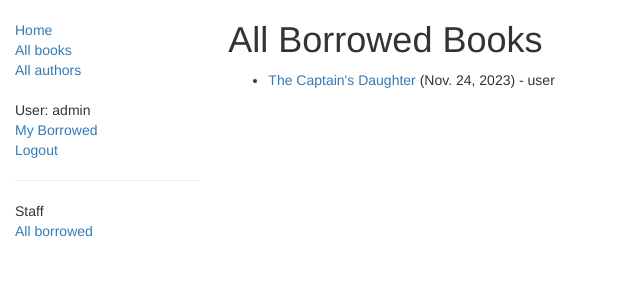
After one commit to Alkaiir/DjangoPraktikaTask1, a Django app: page /catalog/borrowed/ in a window 1280 px wide. The commit adds this page. Shown: the top 300 px of the page, without its empty margins (0-640 px from the left). Run offline with Django 4.2, Linux system fonts and the light colour scheme; a user stored in the database is signed in; data comes from the database, SQL or seed files in the repository; both versions use the stored data as it was after the commit; some libraries are stand-ins or nearby versions.

Commit message:
Сделано задание 7

```diff
--- a/catalog/admin.py
+++ b/catalog/admin.py
@@ -4,6 +4,10 @@ from django.contrib import admin
 
 from .models import Author, Genre, Book, BookInstance, Language
 
+# Логин
+# user
+# Пароль
+# V2Os1aZX_N
 # Логин
 # librarian
 # Пароль
--- a/catalog/templates/base_generic.html
+++ b/catalog/templates/base_generic.html
@@ -33,6 +33,15 @@
                     <li><a href="{% url 'login' %}?next={{ request.path }}">Login</a></li>
                  {% endif %}
             </ul>
+
+            {% if user.is_staff %}
+               <hr>
+               <ul class="sidebar-nav">
+                   <li>Staff</li>
+                   <li><a href="{% url 'all-borrowed' %}">All borrowed</a></li>
+               </ul>
+           {% endif %}
+
           {% endblock %}
         </div>
         <div class="col-sm-10 ">{% block content %}{% endblock %}
--- /dev/null
+++ b/catalog/templates/catalog/bookinstance_list_borrowed_all.html
@@ -0,0 +1,19 @@
+{% extends "base_generic.html" %}
+
+{% block content %}
+    <h1>All Borrowed Books</h1>
+
+    {% if bookinstance_list %}
+    <ul>
+
+      {% for bookinst in bookinstance_list %}
+      <li class="{% if bookinst.is_overdue %}text-danger{% endif %}">
+        <a href="{% url 'book-detail' bookinst.book.pk %}">{{bookinst.book.title}}</a> ({{ bookinst.due_back }}) {% if user.is_staff %}- {{ bookinst.borrower }}{% endif %}
+      </li>
+      {% endfor %}
+    </ul>
+
+    {% else %}
+      <p>There are no books borrowed.</p>
+    {% endif %}
+{% endblock %}
--- a/catalog/urls.py
+++ b/catalog/urls.py
@@ -9,4 +9,5 @@ urlpatterns = [
     path('authors/', views.AuthorListView.as_view(), name='authors'),
     path('author/<int:pk>', views.AuthorDetailView.as_view(), name='author-detail'),
     path('mybooks/', views.LoanedBooksByUserListView.as_view(), name='my-borrowed'),
+    path(r'borrowed/', views.LoanedBooksAllListView.as_view(), name='all-borrowed'),
 ]
--- a/catalog/views.py
+++ b/catalog/views.py
@@ -58,3 +58,16 @@ class LoanedBooksByUserListView(LoginRequiredMixin,generic.ListView):
             .filter(status__exact='o')
             .order_by('due_back')
         )
+
+
+from django.contrib.auth.mixins import PermissionRequiredMixin
+
+
+class LoanedBooksAllListView(PermissionRequiredMixin, generic.ListView):
+    model = BookInstance
+    permission_required = 'catalog.can_mark_returned'
+    template_name = 'catalog/bookinstance_list_borrowed_all.html'
+    paginate_by = 10
+
+    def get_queryset(self):
+        return BookInstance.objects.filter(status__exact='o').order_by('due_back')
```
Also changed, not shown: catalog/templates/catalog/book_renew_librarian.html (added, +15 -0 lines), db.sqlite3.
